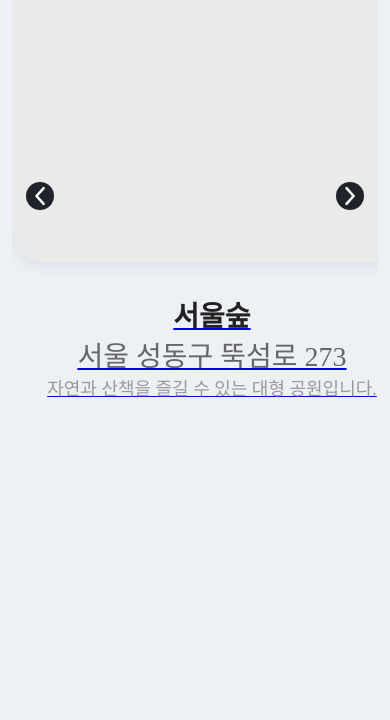
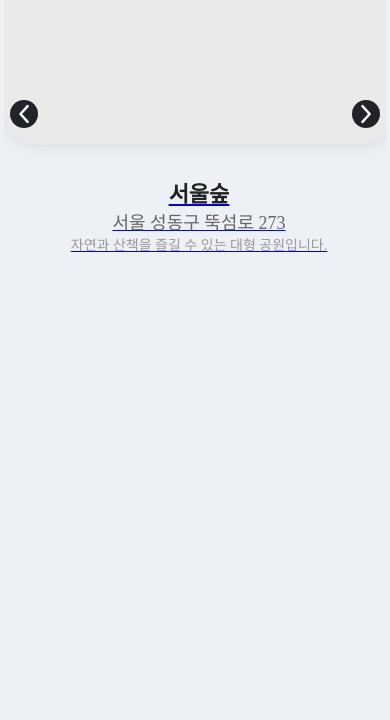
Before and after one commit to FRONTENDBOOTCAMP-14th/js_project_team_1, a website built with Vite: page src/components/placeRecommand/woohyeun.html in a window 390 px wide. Shown: the part 124-844 px from the top of the page. Built offline with nearby package versions, Linux system fonts and the light colour scheme.

Commit message:
반응형 추가

```diff
--- a/src/components/placeRecommand/woohyeun.css
+++ b/src/components/placeRecommand/woohyeun.css
@@ -41,6 +41,8 @@ body {
 
 .header-area {
   width: 100vw;
+  max-width: 1720px;
+  min-width: 360px;
   height: 48px;
   margin: 0 auto 40px auto;
   display: flex;
@@ -49,6 +51,7 @@ body {
 }
 
 .header-area h2 {
+  font-family: "Pretendard", "Noto Sans KR", sans-serif;
   font-size: 40px;
   font-weight: 700;
   color: var(--header-color);
@@ -59,6 +62,8 @@ body {
 
 .carousel-area {
   width: 100vw;
+  max-width: 1720px;
+  min-width: 360px;
   margin: 0 auto 60px auto;
   display: flex;
   align-items: center;
@@ -67,6 +72,7 @@ body {
 
 .carousel-outer {
   width: 94vw;
+  max-width: 1720px;
   height: 495px;
   overflow-x: auto;
   overflow-y: hidden;
@@ -133,6 +139,8 @@ body {
   border-radius: 32px;
   background: var(--img-bg);
   box-shadow: 0 2px 16px rgba(48, 56, 81, 0.1);
+  flex-shrink: 0;
+  flex-grow: 0;
 }
 
 .place-title,
@@ -149,12 +157,14 @@ body {
   font-weight: 700;
   color: var(--title);
   margin-top: 32px;
+  flex-shrink: 0;
 }
 
 .place-address {
   min-height: 20px;
   font-size: 28px;
   color: var(--address);
+  flex-shrink: 0;
 }
 
 .place-desc {
@@ -162,6 +172,7 @@ body {
   font-size: 18px;
   color: var(--desc);
   margin-bottom: 2px;
+  flex-shrink: 0;
 }
 
 .carousel-arrow {
@@ -188,3 +199,155 @@ body {
   height: 60px;
   pointer-events: none;
 }
+
+/* 반응형 구간 */
+
+@media (max-width: 1400px) {
+  .header-area,
+  .carousel-area {
+    max-width: 1056px;
+  }
+  .header-area h2 {
+    font-size: 28px;
+  }
+  .carousel-outer {
+    max-width: 854px;
+    height: 250px;
+  }
+  .place-card,
+  .place-card a {
+    width: 224px !important;
+    height: 250px !important;
+  }
+  .place-img-wrap {
+    height: 144px;
+    min-height: 40px;
+  }
+  .place-title {
+    font-size: 15px;
+    min-height: 16px;
+  }
+  .place-address,
+  .place-desc {
+    font-size: 11px;
+    min-height: 12px;
+  }
+  .arrow-svg {
+    width: 56px;
+    height: 56px;
+  }
+}
+
+@media (max-width: 900px) {
+  .header-area,
+  .carousel-area {
+    max-width: 712px;
+  }
+  .header-area h2 {
+    font-size: 22px;
+  }
+  .carousel-outer {
+    max-width: 620px;
+    height: 200px;
+  }
+  .place-card,
+  .place-card a {
+    width: 144px !important;
+    height: 200px !important;
+  }
+  .place-img-wrap {
+    height: 95px;
+    min-height: 28px;
+  }
+  .place-title {
+    font-size: 13px;
+    min-height: 13px;
+  }
+  .place-address,
+  .place-desc {
+    font-size: 9px;
+    min-height: 10px;
+  }
+  .arrow-svg {
+    width: 38px;
+    height: 38px;
+  }
+}
+
+@media (max-width: 600px) {
+  .header-area,
+  .carousel-area {
+    max-width: 100vw;
+  }
+  .header-area h2 {
+    font-size: 16px;
+  }
+  .carousel-outer {
+    max-width: 98vw;
+    width: 98vw;
+    height: 40vw;
+    min-width: 320px;
+  }
+  .place-list {
+    gap: 2vw;
+  }
+  .place-card,
+  .place-card a {
+    width: 22vw !important;
+    max-width: none;
+    height: 40vw !important;
+  }
+  .place-img-wrap {
+    height: 20vw;
+    min-height: 18px;
+  }
+  .place-title {
+    font-size: 10px;
+    min-height: 9px;
+  }
+  .place-address,
+  .place-desc {
+    font-size: 7px;
+    min-height: 7px;
+  }
+  .arrow-svg {
+    width: 28px;
+    height: 28px;
+  }
+}
+
+@media (max-width: 400px) {
+  .place-list {
+    gap: 0;
+  }
+  .place-card,
+  .place-card a {
+    width: 100vw !important;
+    height: auto !important;
+  }
+  .place-img-wrap {
+    width: 100%;
+    height: auto;
+    min-height: 180px;
+  }
+  .place-title {
+    font-size: 22px;
+    min-height: 20px;
+  }
+  .place-address {
+    font-size: 18px;
+    min-height: 18px;
+  }
+  .place-desc {
+    font-size: 14px;
+    min-height: 18px;
+  }
+  .arrow-svg {
+    width: 28px;
+    height: 28px;
+  }
+  .carousel-outer {
+    overflow-x: hidden;
+    height: auto;
+  }
+}
```
